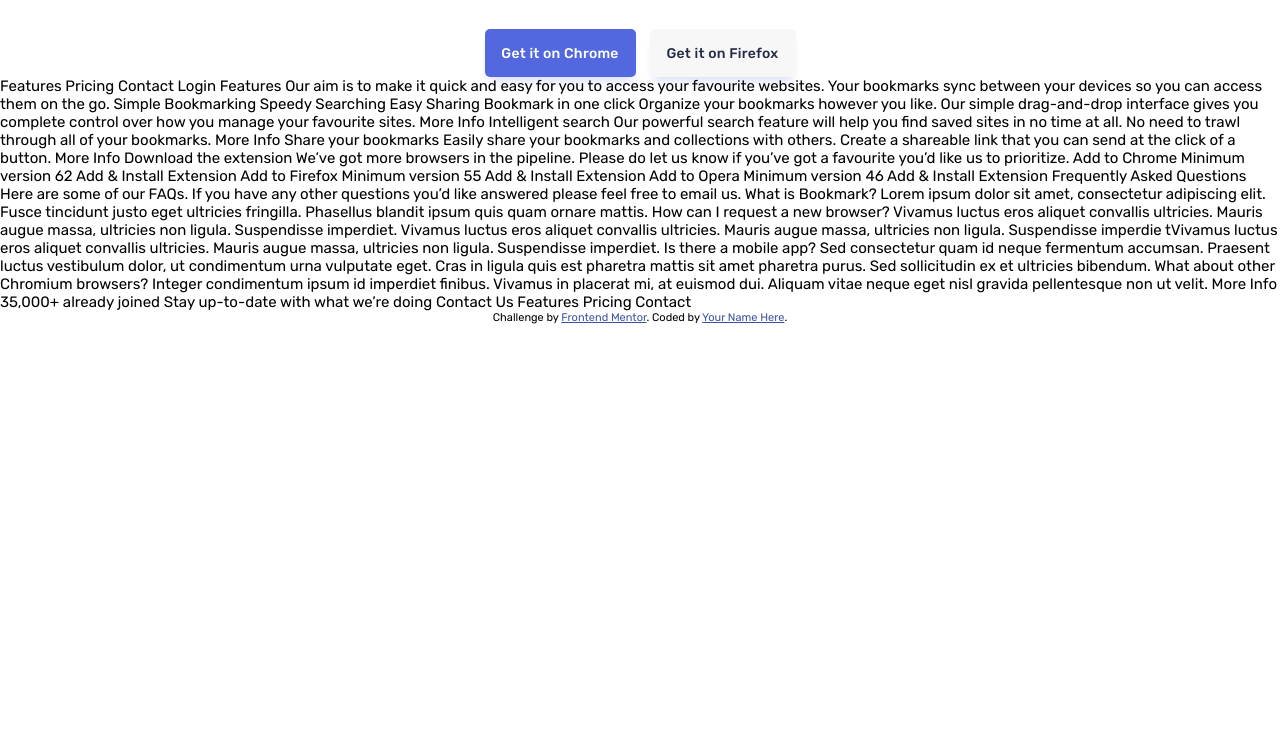
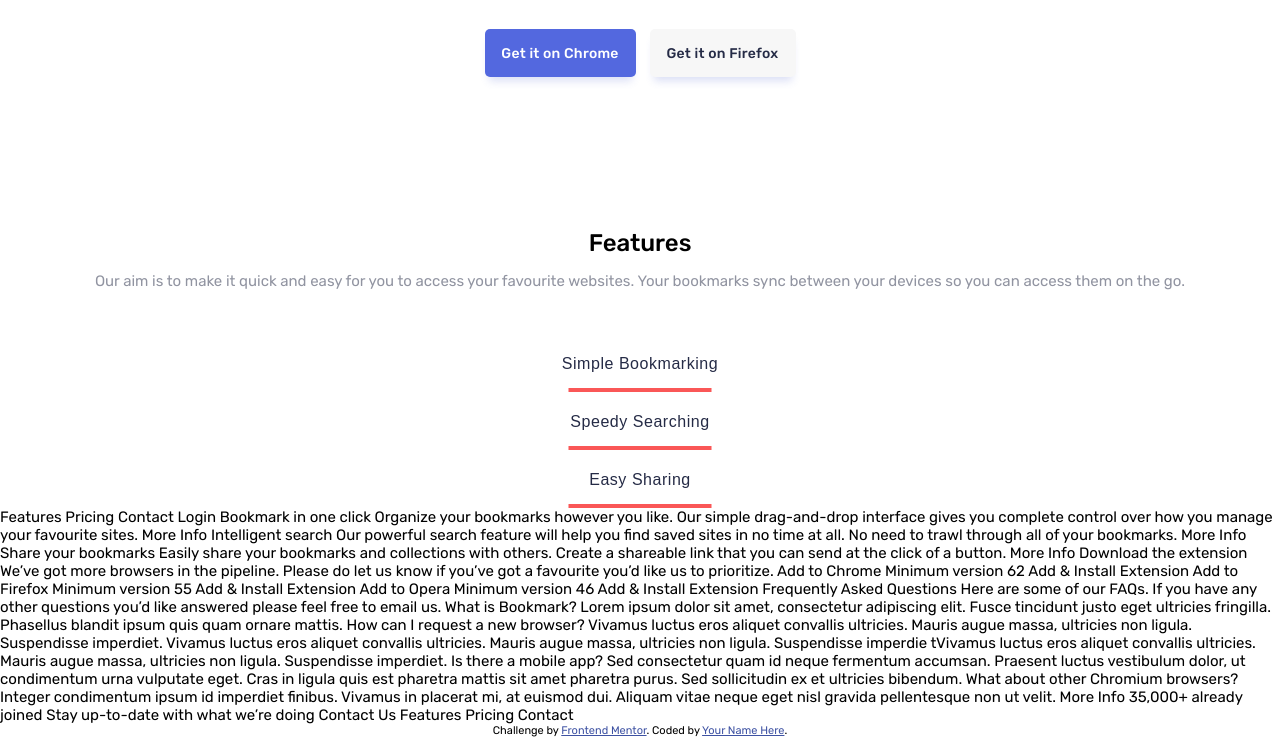
Before and after one commit to kargeb/bookmark-landing-page, a plain HTML site: page index.html in a window 1280 px wide. Shown: the part 530-1267 px from the top of the page. Before the commit the page ends 854 px from the top, so only its background shows below. Drawn offline with Linux system fonts and the light colour scheme.

Commit message:
add header and buttons to features section

```diff
--- a/index.html
+++ b/index.html
@@ -33,27 +33,30 @@
       </div>
     </div>
   </header>
+  <section class="features">
+    <div class="features__header">
+
+      <h2 class="features__title">Features</h2>
+      <div class="features__description">Our aim is to make it quick and easy for you to access your favourite websites.
+        Your bookmarks sync between your devices so you can access them on the go.</div>
+      </div>
+      <div class="features__buttons-container">
+        <button class="features__button" type="button">Simple Bookmarking
+          <div class="features__button-underscore"></div>
+        </button>
+        <button class="features__button" type="button">Speedy Searching
+          <div class="features__button-underscore"></div>
+        </button>
+        <button class="features__button" type="button">Easy Sharing
+          <div class="features__button-underscore"></div>
+        </button>
+      </div>
+  </section>
 
   Features
   Pricing
   Contact
   Login
-
-
-
-
-
-
-
-
-  Features
-
-  Our aim is to make it quick and easy for you to access your favourite websites.
-  Your bookmarks sync between your devices so you can access them on the go.
-
-  Simple Bookmarking
-  Speedy Searching
-  Easy Sharing
 
   Bookmark in one click
 
--- a/sass/base/_typography.scss
+++ b/sass/base/_typography.scss
@@ -4,3 +4,8 @@ body {
     font-size: $body;
     font-family: 'Rubik', sans-serif;
 }
+
+button {
+    background-color: white;
+    border: none;
+}
--- /dev/null
+++ b/sass/layout/_features.scss
@@ -0,0 +1,54 @@
+.features {
+
+    &__header {
+        margin: 140px 32px 40px 32px;
+        text-align: center;
+    }
+
+    &__title {
+        font-size: $title;
+        font-weight: $font-weight-medium;
+        line-height: 52px;
+        letter-spacing: -0.075px;
+    }
+
+    &__description {
+        font-size: $body;
+        font-weight: $font-weight-regular;
+        line-height: 25px;
+        color: $light;
+    }
+
+    &__buttons-container {
+        // margin: 0 32px;
+
+        width: 100%;
+        padding: 0 32px;;
+
+        // padding: 32px;
+    }
+
+    &__button {
+        position: relative;
+        width: 100%;
+        height: 58px;
+        font-size: 16px;
+        line-height: 17px;
+        color: $dark;
+        letter-spacing: 0.533333px;
+        outline: none;
+        cursor: pointer;
+    }
+
+    &__button-underscore {
+        position: absolute;
+        background-color: $secondary;
+        z-index: 50;
+        width: 143px;
+        height: 4px;
+        bottom: 0;
+        left: 50%;
+        // left: 0;
+        transform: translateX(-50%);
+    }
+}
--- a/sass/main.scss
+++ b/sass/main.scss
@@ -4,7 +4,8 @@
 @import 'components/buttons';
 @import 'layout/navigation';
 @import 'layout/header';
-// Mobile: 375px
+@import 'layout/features';
+// Mobile: 375px  (+ 16px scrollbar - 391 in mobile view)
 // Desktop: 1440px
 
 .attribution {
--- a/sass/utilities/_reset.scss
+++ b/sass/utilities/_reset.scss
@@ -1,6 +1,6 @@
 *, *::after,
 *::before {
+    margin: 0;
     padding: 0;
-    margin: 0;
     box-sizing: border-box;
 }
```
Also changed, not shown: css/main.css, 1 other file.
